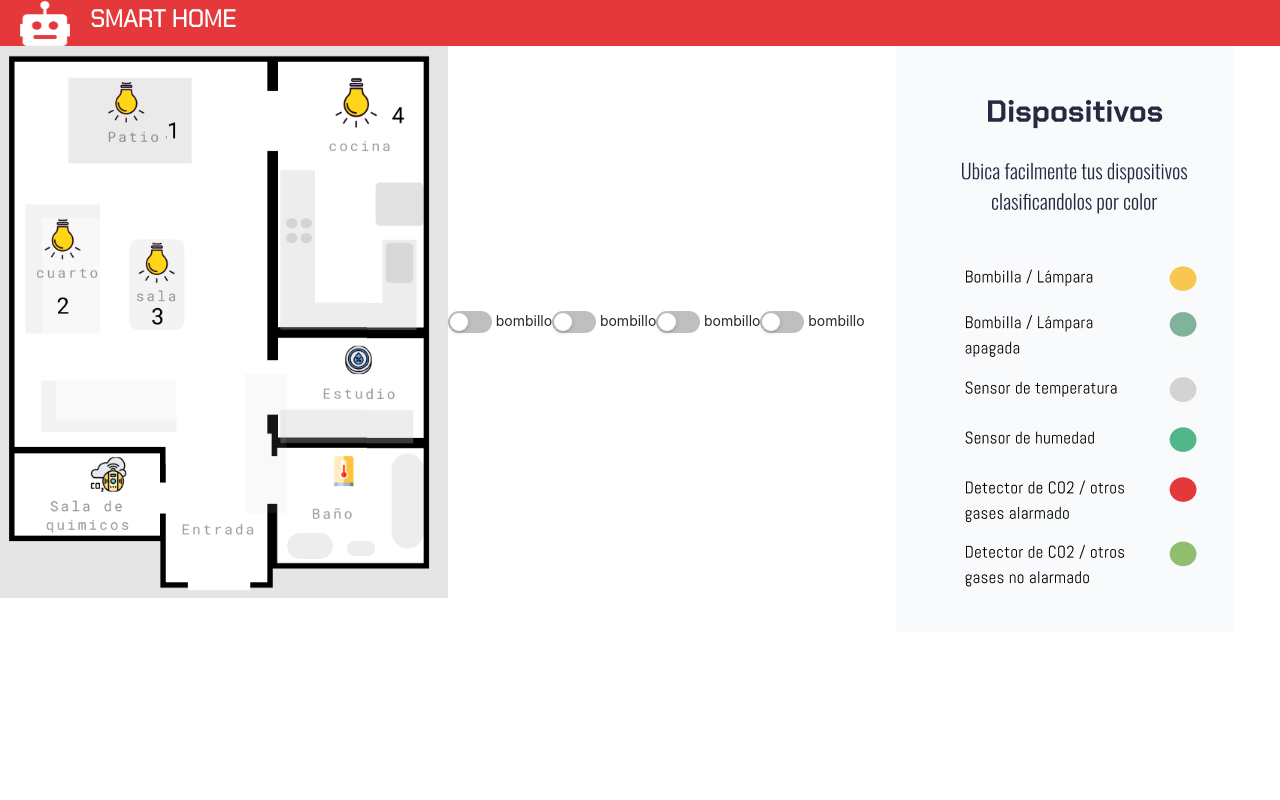
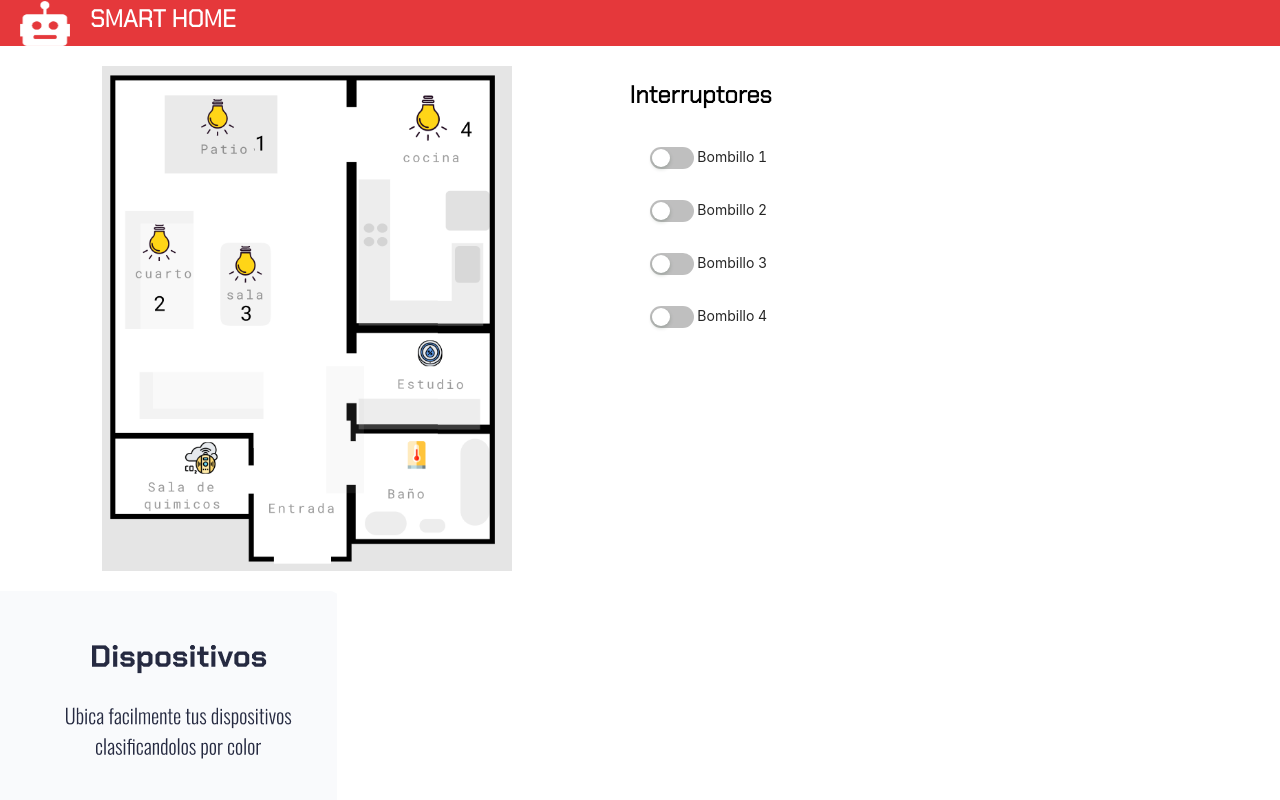
Before and after one commit to fabiangzvo/desarrollo-en-equipo-frontend, a React (Create React App) app: page /home in a window 1280 px wide. Shown: the top 800 px of the page. Built offline with nearby package versions, Linux system fonts and the light colour scheme.

Commit message:
Switches
Acomodar los switches respectivamente en la imagen

```diff
--- a/src/modules/home/sensors/Sensors.js
+++ b/src/modules/home/sensors/Sensors.js
@@ -3,7 +3,7 @@ import { Switch, notification } from "antd";
 
 
 import api from "@/api/sensor";
-import { StyledContainer, Robot,StyledContainer3,StyledContainer4,StyledContainer5,Titulo,Contenedor,Fondo,Fondo2} from './Sensors.style';
+import { StyledContainer, Robot,StyledContainer3,StyledContainer4,Titulo2,StyledContainer5,Titulo,Contenedor,Fondo,Fondo2,StyledContainer6,} from './Sensors.style';
 function Sensors() {
 
   async function onChange(value) {
@@ -24,17 +24,34 @@ function Sensors() {
         <Titulo>SMART HOME</Titulo>
 
     </StyledContainer>
+
     <StyledContainer3>
+    <Fondo src="http://localhost:3000/planta1.png"/>
 
       <Contenedor>
-   <Fondo src="http://localhost:3000/planta1.png"/>
-      <Switch efaultChecked  onChange={onChange} className="Switch1"/> bombillo
-      <Switch efaultChecked  onChange={onChange} /> bombillo
-      <Switch efaultChecked  onChange={onChange} /> bombillo
-      <Switch efaultChecked  onChange={onChange} /> bombillo
+
+      <Titulo2>Interruptores</Titulo2>
+
+      <StyledContainer6>
+      <Switch efaultChecked  onChange={onChange} /> Bombillo 1
+    </StyledContainer6>
+
+    <StyledContainer6>
+      <Switch efaultChecked  onChange={onChange} /> Bombillo 2
+    </StyledContainer6>
+
+    <StyledContainer6>
+      <Switch efaultChecked  onChange={onChange} /> Bombillo 3
+    </StyledContainer6>
+
+    <StyledContainer6>
+      <Switch efaultChecked  onChange={onChange} /> Bombillo 4
+    </StyledContainer6>
 
       </Contenedor>
     </StyledContainer3>
+
+
     <StyledContainer4>
    <Fondo2 src="http://localhost:3000/Convenciones.png"/>
     </StyledContainer4>
--- a/src/modules/home/sensors/Sensors.style.js
+++ b/src/modules/home/sensors/Sensors.style.js
@@ -1,4 +1,6 @@
 import styled from "styled-components";
+
+
 
 export const StyledContainer = styled.div`
 
@@ -21,8 +23,9 @@ export const StyledContainer3 = styled.div`
     background: rgba(255, 255, 255, 1);
     display: flex;
     flex-direction: row;
-    width: 70%;
+    width: 80%;
     height: 115%;
+
 
   `
 
@@ -51,7 +54,9 @@ export const StyledContainer3 = styled.div`
   `
   export const Contenedor = styled.div`
 
-    margin:auto;
+    margin:20px;
+
+
 
 `
 
@@ -59,12 +64,37 @@ export const StyledContainer3 = styled.div`
 export const Fondo = styled.img`
 
 position: relative;
-width: 50%;
-height: 50%;
+width: 40%;
+height: 40%;
+left:8%;
+margin:20px;
 
 `
 export const Fondo2 = styled.img`
 
 
+`
+
+export const StyledContainer6 = styled.div`
+
+margin:30px;
+padding-left: 150px;
+
+
 
 `
+
+export const Titulo2 = styled.div`
+
+margin:10px;
+color: rgba(0, 0, 0, 1);
+    font-weight: bold;
+    height:40px;
+    position: bottom;
+    font-family: 'Chakra Petch', sans-serif;
+    font-size: x-large;
+    padding-left: 150px;
+
+
+
+`
```
